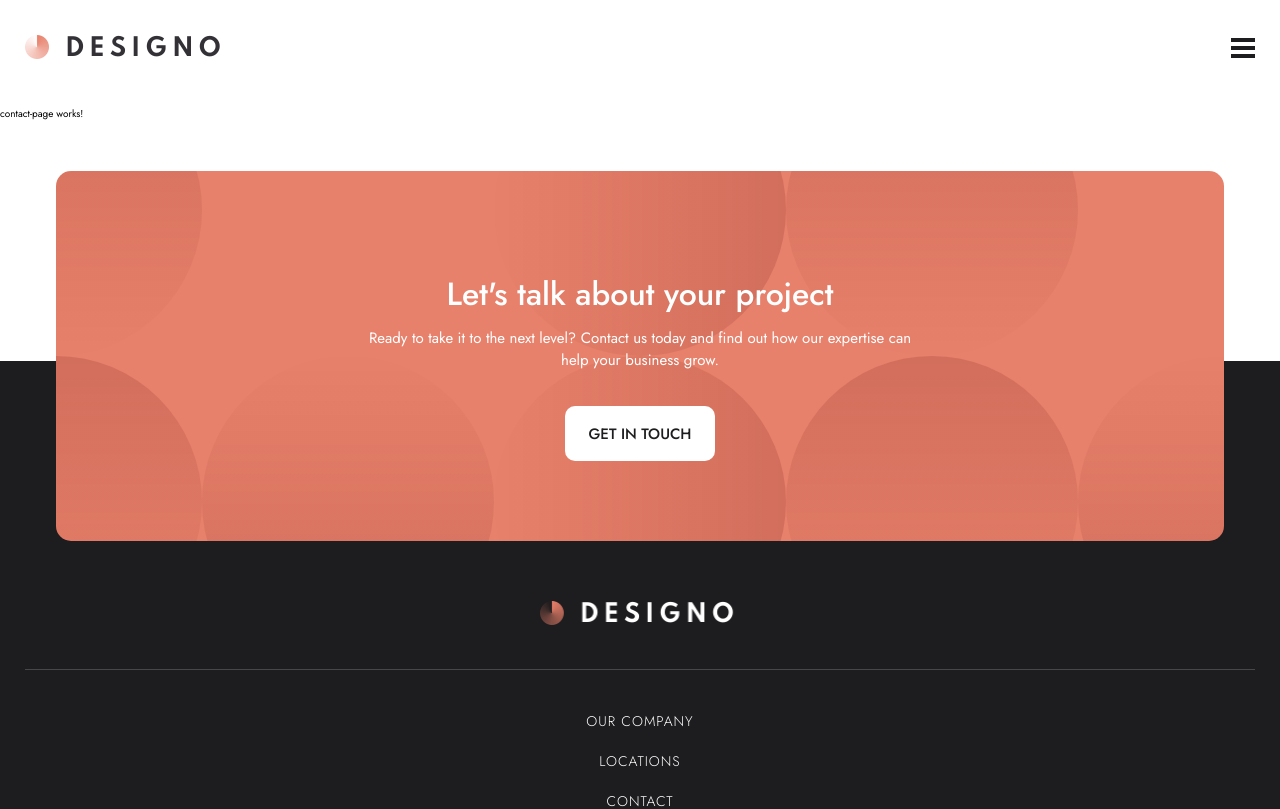
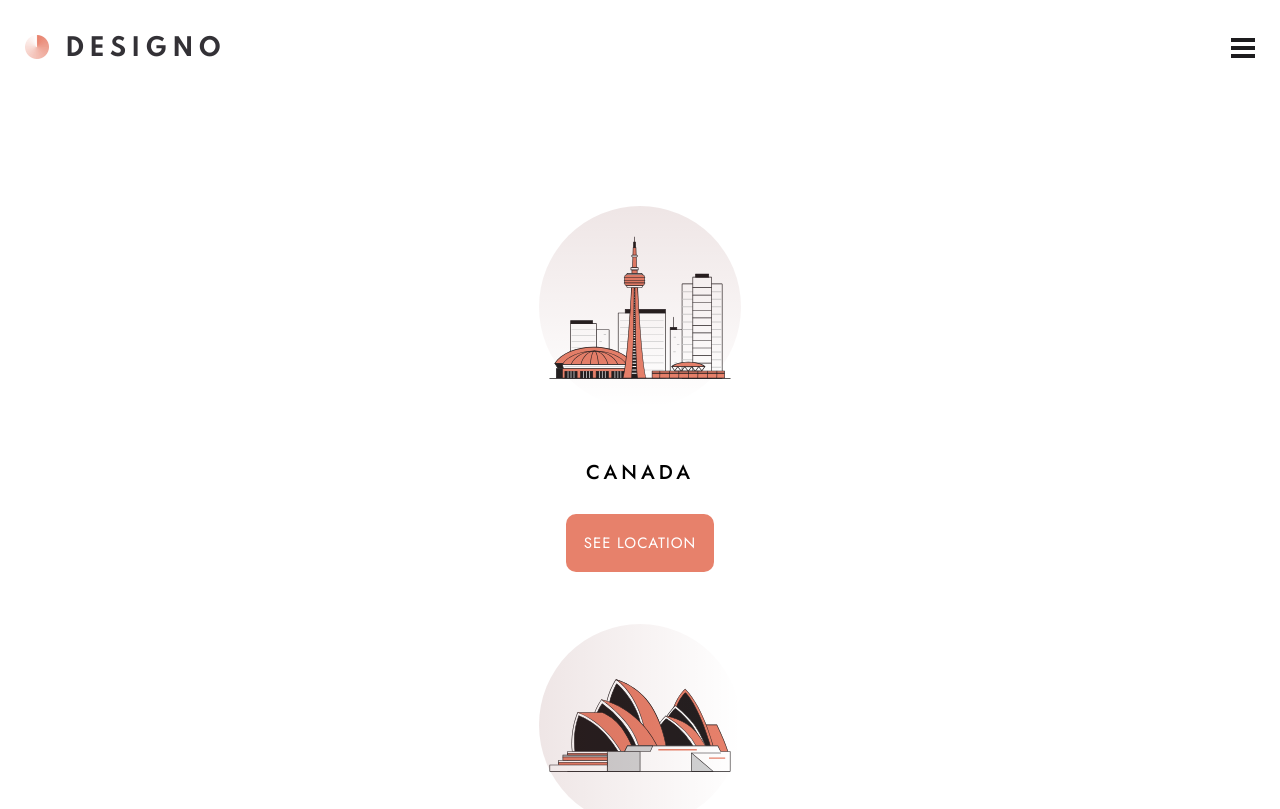
Before and after one commit to DeclanLacey/designo, an Angular app: page /contact in a window 1280 px wide. Shown: the top 809 px of the page. Built offline with nearby package versions, Linux system fonts and the light colour scheme.

Commit message:
Restyling to fix css issue

```diff
--- a/src/app/app/app.component.css
+++ b/src/app/app/app.component.css
@@ -0,0 +1,3 @@
+.router-content {
+    margin-bottom: 250px;
+}
--- a/src/app/app/app.component.html
+++ b/src/app/app/app.component.html
@@ -1,6 +1,8 @@
 
 <div>
   <app-header></app-header>
-  <router-outlet />
+  <div class="router-content">
+    <router-outlet/>
+  </div>
   <app-footer></app-footer>
 </div>
--- a/src/app/contact-link-card/contact-link-card.component.css
+++ b/src/app/contact-link-card/contact-link-card.component.css
@@ -14,6 +14,8 @@
     background-image: url("/shared/desktop/bg-pattern-call-to-action.svg");
     background-position: center;
     margin: 0 auto;
+    margin-top: -250px;
+    margin-bottom: 60px;
 }
 
 .contact-link-card-title {
@@ -44,3 +46,7 @@
     border-radius: 10px;
     font-weight: 500;
 }
+
+.active-link {
+   display: none;
+}
--- a/src/app/contact-link-card/contact-link-card.component.html
+++ b/src/app/contact-link-card/contact-link-card.component.html
@@ -1,5 +1,5 @@
-<div class="contact-link-card">
+<div class="contact-link-card" routerLinkActive="active-link">
     <h2 class="contact-link-card-title">Let's talk about your project</h2>
     <p class="contact-link-card-text">Ready to take it to the next level? Contact us today and find out how our expertise can help your business grow.</p>
-    <a routerLink="/contact" class="contact-link-card-link">get in touch</a>
+    <a routerLink="/contact"  class="contact-link-card-link">get in touch</a>
 </div>
--- a/src/app/contact-link-card/contact-link-card.component.ts
+++ b/src/app/contact-link-card/contact-link-card.component.ts
@@ -1,11 +1,11 @@
 import { CommonModule } from '@angular/common';
 import { Component } from '@angular/core';
-import { RouterLink, RouterOutlet } from '@angular/router';
+import { RouterLink, RouterLinkActive, RouterOutlet } from '@angular/router';
 
 @Component({
   selector: 'app-contact-link-card',
   standalone: true,
-  imports: [RouterOutlet, CommonModule, RouterLink],
+  imports: [RouterOutlet, CommonModule, RouterLink, RouterLinkActive],
   templateUrl: './contact-link-card.component.html',
   styleUrl: './contact-link-card.component.css'
 })
--- a/src/app/contact-page/contact-page.component.css
+++ b/src/app/contact-page/contact-page.component.css
@@ -0,0 +1,3 @@
+.app-location-cards {
+    margin-bottom: -210px;
+}
--- a/src/app/contact-page/contact-page.component.html
+++ b/src/app/contact-page/contact-page.component.html
@@ -1 +1,5 @@
-<p>contact-page works!</p>
+<div>
+    <section class="app-location-cards">
+        <app-location-card></app-location-card>
+    </section>
+</div>
--- a/src/app/contact-page/contact-page.component.ts
+++ b/src/app/contact-page/contact-page.component.ts
@@ -1,9 +1,10 @@
 import { Component } from '@angular/core';
+import { LocationCardComponent } from "../location-card/location-card.component";
 
 @Component({
   selector: 'app-contact-page',
   standalone: true,
-  imports: [],
+  imports: [LocationCardComponent],
   templateUrl: './contact-page.component.html',
   styleUrl: './contact-page.component.css'
 })
--- a/src/app/footer/footer.component.css
+++ b/src/app/footer/footer.component.css
@@ -2,13 +2,6 @@
     background-color: var(--black);
     color: var(--white);
     padding: 60px 25px 50px 25px ;
-    margin-top: 240px;
-}
-
-.contact-link-card-container {
-    width: 100%;
-    margin-top: -250px;
-    margin-bottom: 60px;
 }
 
 .footer-content {
--- a/src/app/footer/footer.component.html
+++ b/src/app/footer/footer.component.html
@@ -1,10 +1,8 @@
+<footer  class="footer">
 
 
-<footer  class="footer">
+    <app-contact-link-card></app-contact-link-card>
 
-    <div class="contact-link-card-container">
-        <app-contact-link-card></app-contact-link-card>
-    </div>
 
     <div  class="footer-content">
         <a routerLink="">
```
